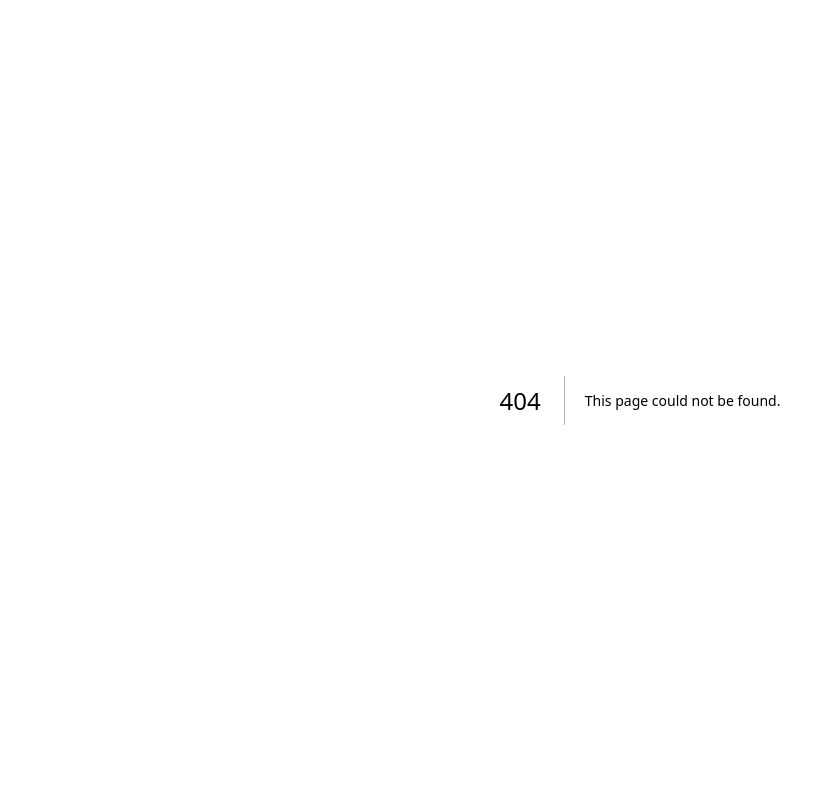
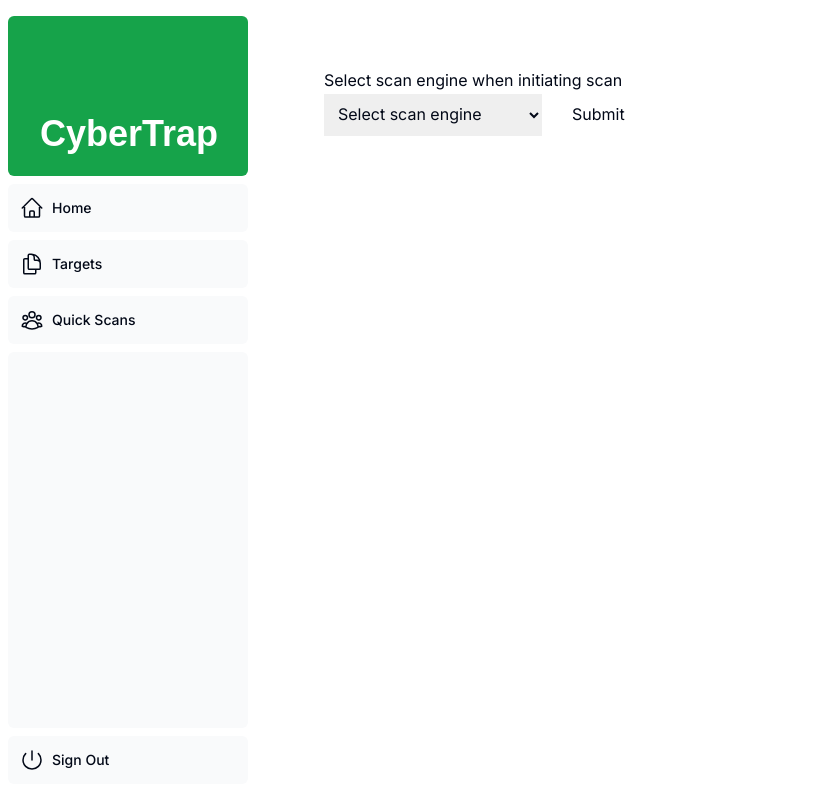
Before and after one commit to shannevie/unofficial_cybertrap, a Next.js app in the folder frontend/: page /dashboard/select-engine in a window 1280 px wide. Before the commit this address had no page. Shown: the whole page, without its empty margins (0-835 px from the left). Built offline with nearby package versions, Linux system fonts and the light colour scheme; a web font is replaced by a local one.

Commit message:
chore: select scan engine page

```diff
--- /dev/null
+++ b/frontend/app/dashboard/select-engine/page.tsx
@@ -0,0 +1,41 @@
+import { useState } from "react";
+
+export default function SelectEngine() {
+    const [selectedScan, setSelectedScan] = useState("");
+
+    const handleSelection = (event:any) => {
+        setSelectedScan(event.target.value);
+    };
+
+    const handleSubmit = (event:any) => {
+        event.preventDefault();
+        alert(`Selected scan engine: ${selectedScan}`);
+    };
+
+    return (
+        <div style={{ padding: "20px" }}>
+            <h2>Select scan engine when initiating scan</h2>
+            <form onSubmit={handleSubmit}>
+                <select
+                    value={selectedScan}
+                    onChange={handleSelection}
+                    style={{ padding: "10px", fontSize: "16px", marginRight: "10px" }}
+                >
+                    <option value="" disabled>Select scan engine</option>
+                    <option value="Full Scan">Full Scan</option>
+                    <option value="OSINT">OSINT</option>
+                    <option value="Port Scan">Port Scan</option>
+                    <option value="Subdomain Scan">Subdomain Scan</option>
+                    <option value="Vulnerability Scan">Vulnerability Scan</option>
+                    <option value="reNgine Recommended">reNgine Recommended</option>
+                </select>
+                <button
+                    type="submit"
+                    style={{ padding: "10px 20px", fontSize: "16px", cursor: "pointer" }}
+                >
+                    Submit
+                </button>
+            </form>
+        </div>
+    );
+}
--- a/frontend/app/ui/targets/table.tsx
+++ b/frontend/app/ui/targets/table.tsx
@@ -23,6 +23,10 @@ export default function TargetsTable({
   const handleViewDetails = (target: string) => {
     router.push(`/dashboard/scans/${encodeURIComponent(target)}`);  // Redirect to the target detail page
   };
+
+  const selectScanEngine = (target: string) =>{
+    router.push(`/dashboard/targets/select-scan}`) // Redirect to select scan engine
+  }
 
   // const [isModalOpen, setIsModalOpen] = useState(false);
   // const handleOpenModal = () => setIsModalOpen(true);
@@ -144,22 +148,12 @@ export default function TargetsTable({
                         <InformationCircleIcon className="h-4 w-4 text-white" />
                         <span>Target Summary</span>
                       </button>
-                      <Button className="bg-green-600 text-white px-4 py-2 rounded flex items-center gap-2">
+                      <button
+                      onClick={() => selectScanEngine(target.target)}
+                      className="bg-green-600 text-white px-4 py-2 rounded flex items-center gap-2">
                       <BoltIcon className="h-4 w-4 text-white" />
                         <span>Initiate Scan</span>
-                      </Button>
-                      {/* <Dialog open={isModalOpen} onOpenChange={setIsModalOpen}>
-                        <DialogTrigger asChild>
-                          <Button
-                            onClick={() => handleOpenModal()}
-                            className="bg-green-600 text-white px-4 py-2 rounded flex items-center gap-2"
-                          >
-                            <BoltIcon className="h-4 w-4 text-white" />
-                            <span>Initiate Scan</span>
-                          </Button>
-                        </DialogTrigger>
-                        <TargetModal isOpen={isModalOpen} onClose={handleCloseModal} />
-                      </Dialog> */}
+                      </button>
                     </div>
                   </td>
                 </tr>
```
Also changed, not shown: 1 other file (tests, documents, lock files or other folders).
